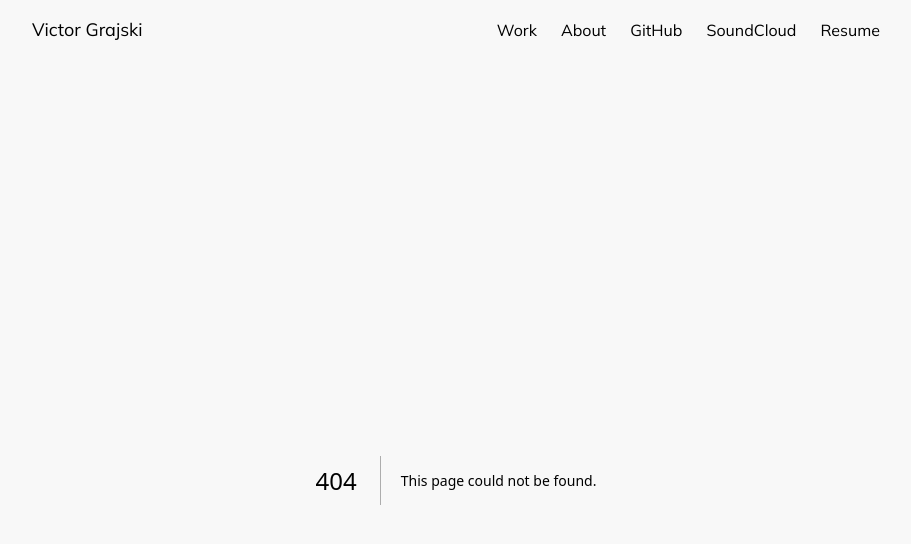
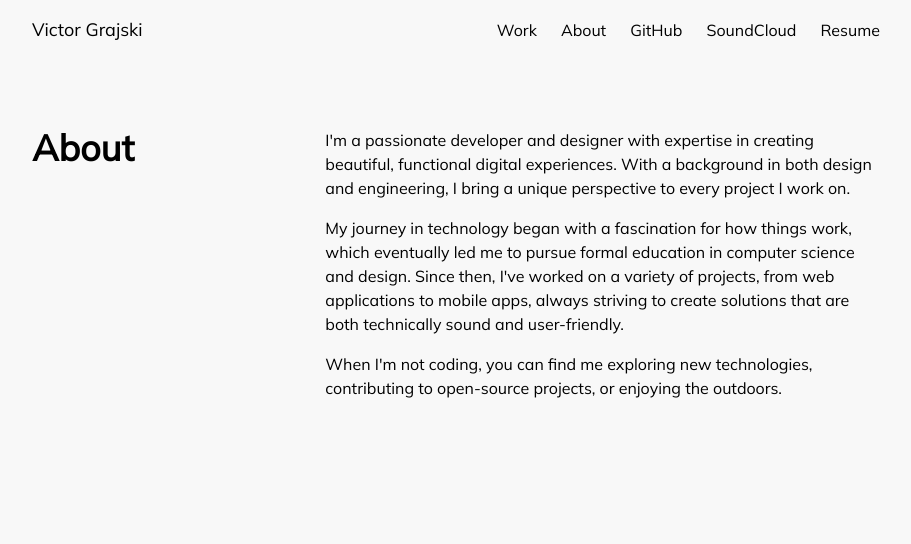
Before and after one commit to victor-grajski/portfolio, a Next.js app: page /about in a window 1280 px wide. Before the commit this address had no page. Shown: the top 544 px of the page, without its empty margins (184-1095 px from the left). Built offline with nearby package versions, Linux system fonts and the light colour scheme.

Commit message:
add about page

```diff
--- /dev/null
+++ b/src/app/about/page.tsx
@@ -0,0 +1,41 @@
+import React from 'react';
+
+export const metadata = {
+  title: 'About | Victor Grajski',
+  description: 'Learn more about Victor Grajski - background, skills, and experience.',
+};
+
+export default function AboutPage() {
+  return (
+    <div className="max-w-4xl mx-auto px-6 py-12">
+      <div className="grid grid-cols-1 lg:grid-cols-12 gap-8">
+        {/* Left column - Title */}
+        <div className="lg:col-span-4 lg:sticky lg:top-24 lg:self-start">
+          <h1 className="text-4xl font-bold mb-4 lg:mb-0">About</h1>
+        </div>
+
+        {/* Right column - Content */}
+        <div className="lg:col-span-8">
+          <div className="prose prose-lg max-w-none">
+            <p className="mb-4">
+              I'm a passionate developer and designer with expertise in creating beautiful,
+              functional digital experiences. With a background in both design and engineering,
+              I bring a unique perspective to every project I work on.
+            </p>
+            <p className="mb-4">
+              My journey in technology began with a fascination for how things work, which
+              eventually led me to pursue formal education in computer science and design.
+              Since then, I've worked on a variety of projects, from web applications to
+              mobile apps, always striving to create solutions that are both technically
+              sound and user-friendly.
+            </p>
+            <p className="mb-8">
+              When I'm not coding, you can find me exploring new technologies, contributing
+              to open-source projects, or enjoying the outdoors.
+            </p>
+          </div>
+        </div>
+      </div>
+    </div>
+  );
+}
```
